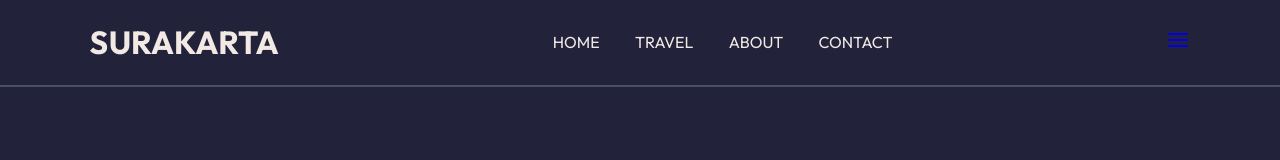
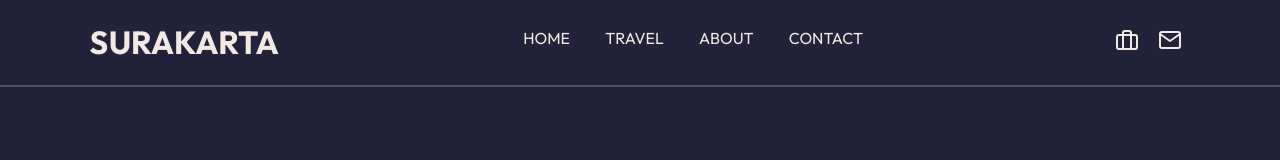
Before and after one commit to hussainabdillah/Webpage-Profile, a plain HTML site: page index.html in a window 1280 px wide. Drawn offline with nearby package versions, Linux system fonts and the light colour scheme.

Commit message:
added navigation bar

```diff
--- a/index.html
+++ b/index.html
@@ -34,6 +34,8 @@
       </div>
 
       <div class="navBarExtra">
+        <a href="#" id="searchMenu"><i data-feather="briefcase"></i></a>
+        <a href="#" id="emailMenu"><i data-feather="mail"></i></a>
         <a href="#" id="hamburgerMenu"><i data-feather="menu"></i></a>
       </div>
     </nav>
--- a/style/style.css
+++ b/style/style.css
@@ -51,6 +51,32 @@ body {
   color: var(--primary);
 }
 
+.navBar .navBarNav a::after {
+  content: "";
+  display: block;
+  padding-bottom: 0.5rem;
+  border-bottom: 0.1rem solid var(--primary);
+  transform: scaleX(0);
+  transition: 0.2s linear;
+}
+
+.navBar .navBarNav a:hover::after {
+  transform: scaleX(0.5);
+}
+
+.navBar .navBarExtra a {
+  color: #f2e9e4;
+  margin: 0 0.5rem;
+}
+
+.navBar .navBarExtra a:hover {
+  color: var(--primary);
+}
+
+#hamburgerMenu {
+  display: none;
+}
+
 /* .header {
   font-family: "Outfit", sans-serif;
   position: absolute;
```
